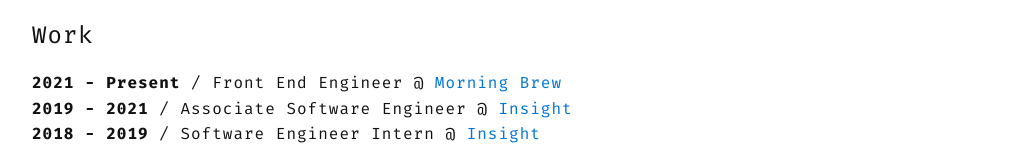
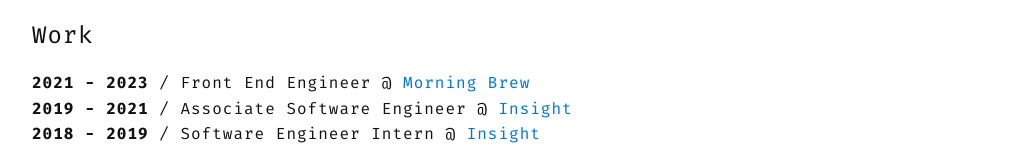
Before and after one commit to darrencarlin/personal-site-22, a Next.js app: page / in a window 1280 px wide. Shown: the part 516-666 px from the top of the page, without its empty margins (123-1156 px from the left). Built offline with nearby package versions, Linux system fonts and the light colour scheme.

Commit message:
Updating work experience dates

```diff
--- a/src/components/Work/index.tsx
+++ b/src/components/Work/index.tsx
@@ -4,7 +4,7 @@ import { Job, Slash, StyledListItem, WorkList } from "./style";
 
 const work = [
   {
-    date: "2021 - Present",
+    date: "2021 - 2023",
     position: "Front End Engineer",
     company: "Morning Brew",
     companyUrl: "https://www.morningbrew.com/daily",
```
